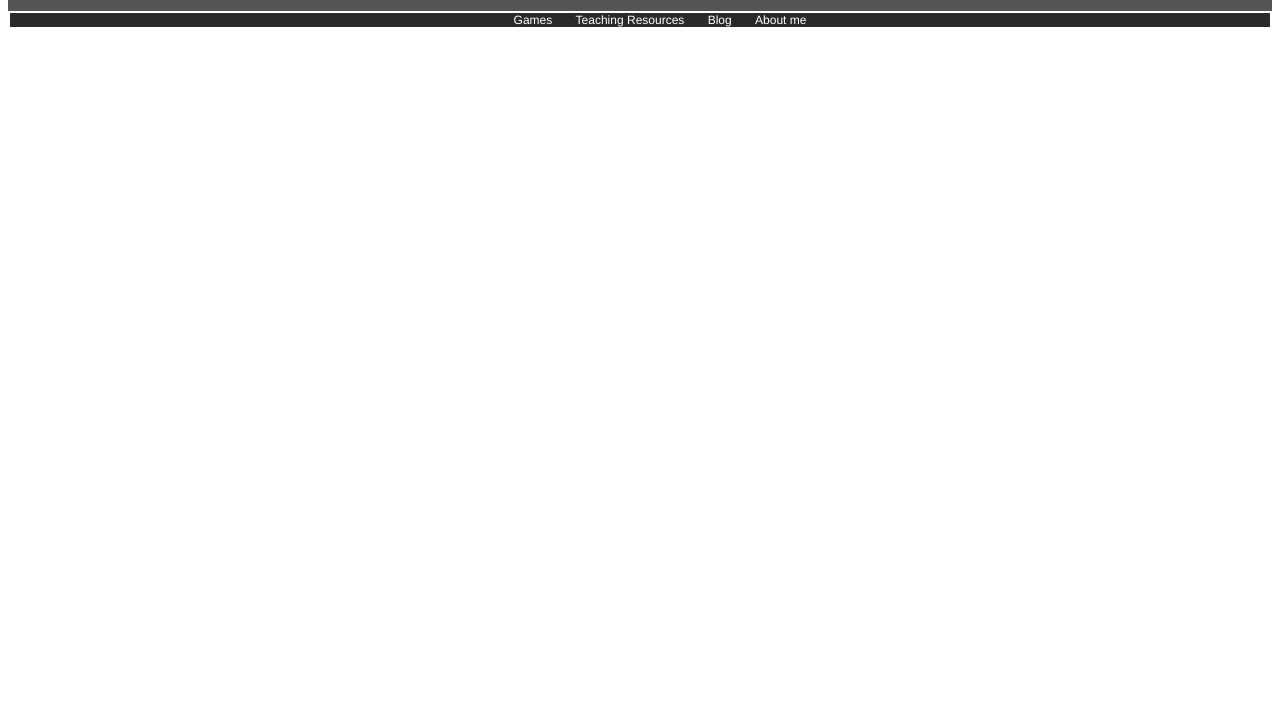
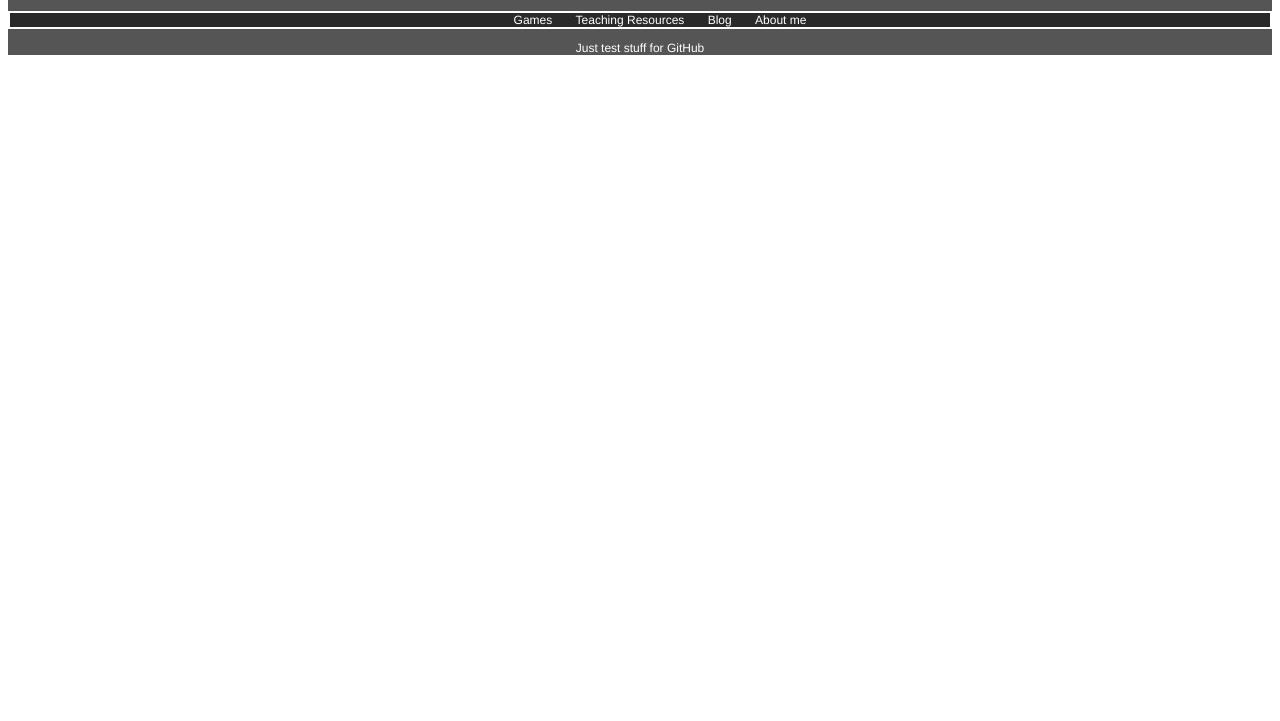
Before and after one commit to z0fka/web-project, a plain HTML site: page index.html in a window 1280 px wide. Shown: the part 79-800 px from the top of the page. Drawn offline with Linux system fonts and the light colour scheme.

Commit message:
Testing
testing

```diff
--- a/index.html
+++ b/index.html
@@ -29,6 +29,8 @@
     <li>Teaching Resources</li>
     <li>Blog</li>
     <li>About me</li>
+  </ul>
+  <p> Just test stuff for GitHub </p>
   </header>
 </body>
 </html>
```
